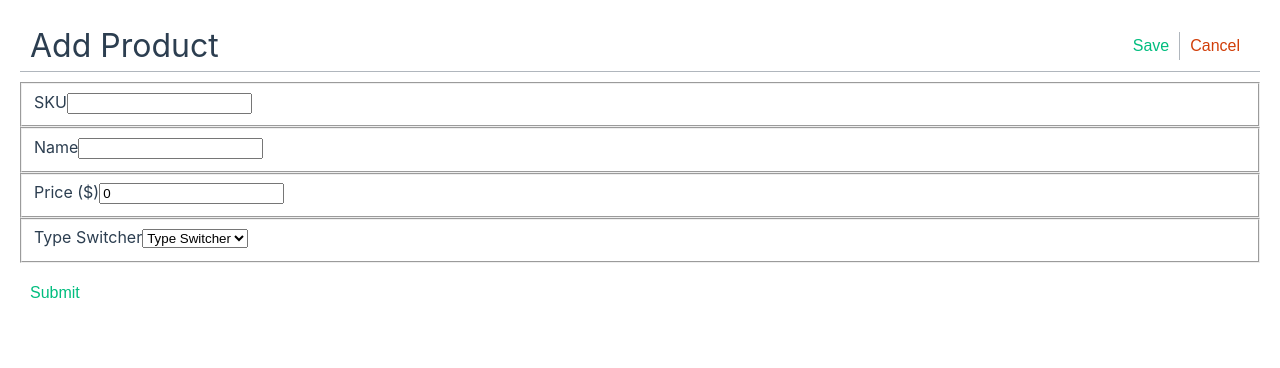
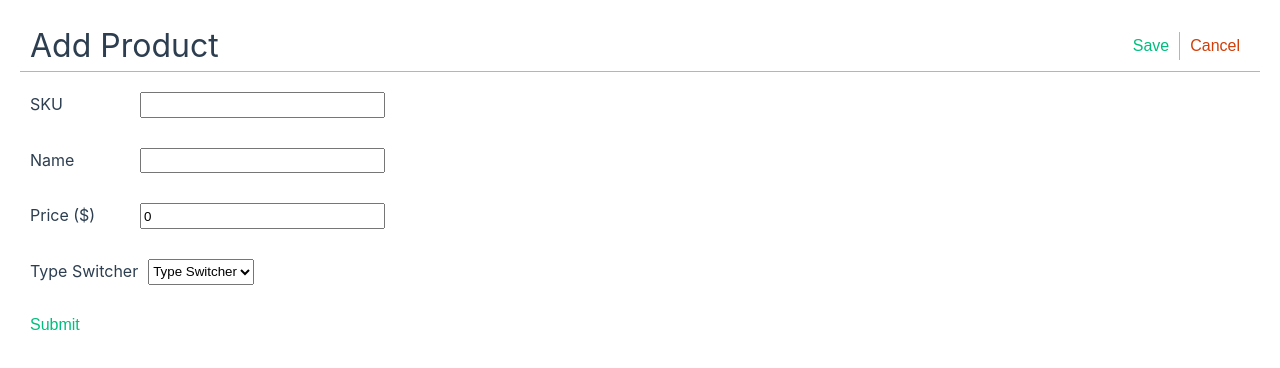
Before and after one commit to JohanPeraldi/special-fortnight, a Vue app: page /add-product in a window 1280 px wide. Shown: the top 368 px of the page. Built offline with nearby package versions, Linux system fonts and the light colour scheme.

Commit message:
Style form

```diff
--- a/package.json
+++ b/package.json
@@ -22,6 +22,7 @@
     "eslint": "^8.49.0",
     "eslint-plugin-vue": "^9.17.0",
     "prettier": "^3.0.3",
+    "sass": "^1.71.1",
     "vite": "^5.0.11"
   }
 }
--- a/src/views/AddProductView.vue
+++ b/src/views/AddProductView.vue
@@ -105,7 +105,57 @@ const submitForm = () => {
   </div>
 </template>
 
-<style>
+<style lang="scss" scoped>
+form {
+  display: flex;
+  flex-direction: column;
+  align-items: flex-start;
+  justify-content: center;
+}
+
+input {
+  &[type='text'],
+  &[type='number'] {
+    width: 100%;
+  }
+}
+
+label {
+  margin-right: 10px;
+  min-width: 100px;
+}
+
+.column {
+  flex-direction: column;
+  align-items: flex-start;
+  justify-content: center;
+}
+
+.input-group {
+  display: flex;
+  margin-bottom: 10px;
+  padding: 10px;
+  min-width: 375px;
+
+  &:last-of-type {
+    margin-bottom: 0;
+  }
+
+  .inner {
+    padding: 0;
+
+    &:nth-of-type(2) {
+      padding-top: 10px;
+      padding-bottom: 10px;
+    }
+  }
+}
+
+.no-border {
+  border: none;
+}
+
+// For testing only
 .m-top {
   margin-top: 1.6rem;
 }
```
Also changed, not shown: 1 other file (tests, documents, lock files or other folders).
